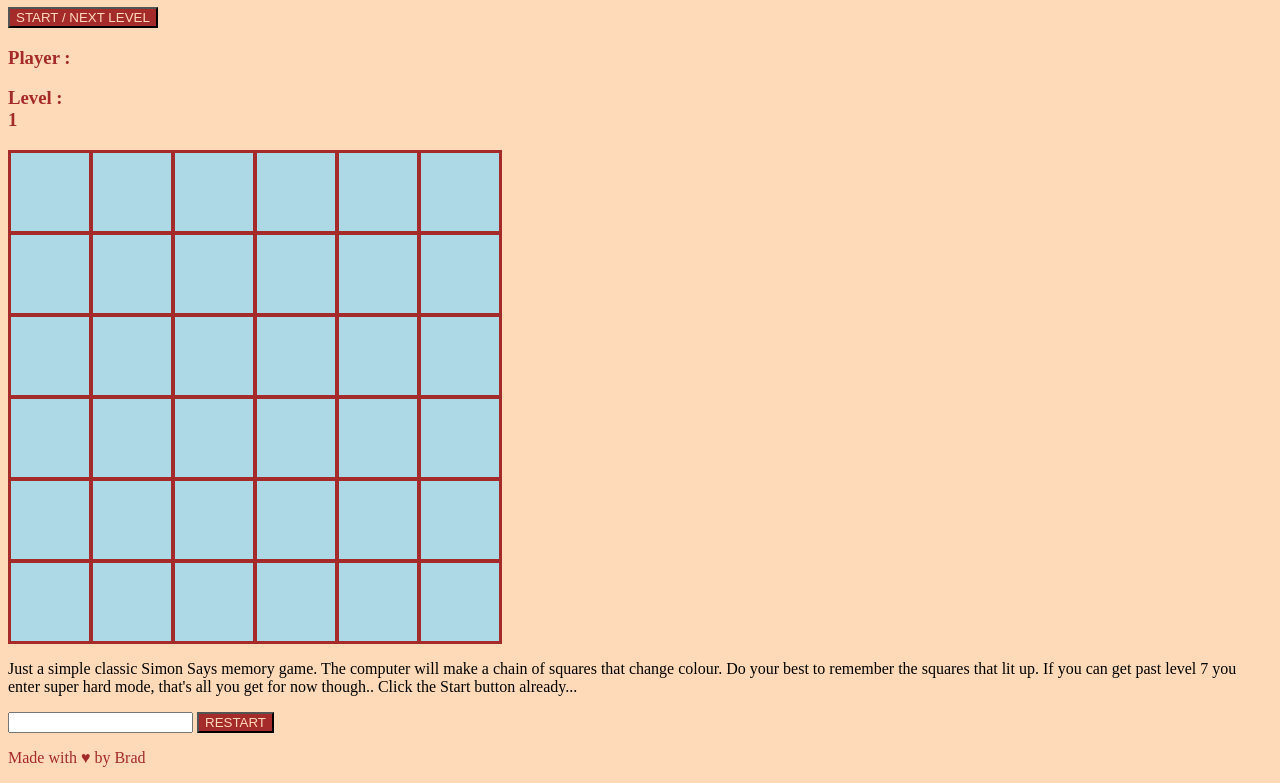
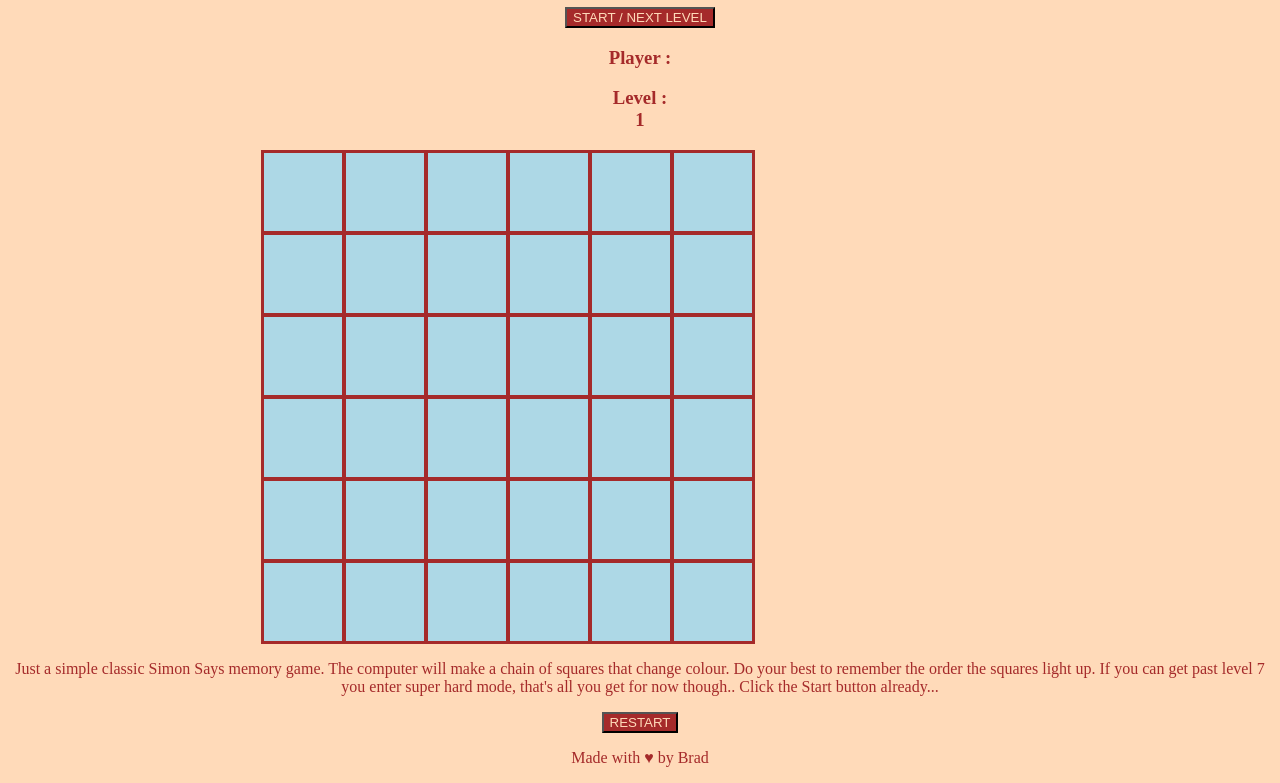
Before and after one commit to sayersb/project-1-wdi, a plain HTML site: page index.html in a window 1280 px wide. Shown: the part 73-856 px from the top of the page. Drawn offline with nearby package versions, Linux system fonts and the light colour scheme.

Commit message:
css updated to center items, unused functions deleted

```diff
--- a/index.html
+++ b/index.html
@@ -18,8 +18,8 @@
         </div>
         <div id="board">
         </div>
-            <p> Just a simple classic Simon Says memory game. The computer will make a chain of squares that change colour. Do your best to remember the squares that lit up. If you can get past level 7 you enter super hard mode, that's all you get for now though.. Click the Start button already...    </p>
-        <input type="text" id="cell-address">
+            <p> Just a simple classic Simon Says memory game. The computer will make a chain of squares that change colour. Do your best to remember the order the squares light up. If you can get past level 7 you enter super hard mode, that's all you get for now though.. Click the Start button already...    </p>
+        <!-- <input type="text" id="cell-address"> -->
         <button id="restart"> RESTART </button>
       <footer>
         <p>Made with <span>&hearts;</span> by Brad </p>
--- a/js/app.js
+++ b/js/app.js
@@ -12,10 +12,7 @@ const grid = [
 const sequence = [
   [0, 2],
   [2, 4],
-  [1, 1],
-  [4, 5],
-  [3, 3],
-  [5, 4]
+  [1, 1]
 ];
 
 const userChoice = [];
@@ -91,22 +88,13 @@ $(()=>{
   //need to check boxes clicked match sequence }
 
 
-  function userClick(){
-
-  //checkWin();
-  }
-
-  //
   // function checkWin(){
-  //   if($(this).data({x: 0, y: 2} && {x: 2, y: 4} && {x: 1, y: 1} && {x: 4, y: 5} && {x: 3, y: 3} && {x: 5, y: 4})){
-  //     alert('Woop Woop onto the next level');
-  //     //  user clicked the wrong color (end the game)
-  //     //  user entered the right color, but is not finished with the sequence (do nothing)
-  //     // user entered the right color and just completed the sequence (start a new round)
+  //  user clicked the wrong color (end the game)
+  //  user entered the right color, but is not finished with the sequence (do nothing)
+  //  user entered the right color and just completed the sequence (start a new round)
   //   }
   // }
   // checkWin();
-
 
 
 
@@ -129,20 +117,7 @@ $(()=>{
       }, 1000 * i);
       setTimeout(resetDivs, finalIndex);
     });
-
-
-
   });
-
-
-
-
-  // sequence.forEach((cell, i) => {
-  //
-  //   $('#board div').filter(function() {
-  //     return $(this).data().x === sequence[i][0] && $(this).data().y === sequence[i][1];
-  //   }).addClass('computerChoices');
-  // });
 
 
 
@@ -152,10 +127,7 @@ $(()=>{
   //   sequence = [
   //   [0, 2],
   //   [2, 4],
-  //   [1, 1],
-  //   [4, 5],
-  //   [3, 3],
-  //   [5, 4]
+  //   [1, 1]
   // ];
   //   clearGame();
   // restartGame();
--- a/scss/main.scss
+++ b/scss/main.scss
@@ -3,6 +3,7 @@
 
 body{
   background-color:peachPuff;
+  text-align:center;
 }
 
 #board{
@@ -10,6 +11,7 @@ body{
   height:492px;
   background-color:lightBlue;
   border: 1px solid brown;
+  margin-left:20%;
 }
 
 #board div {
@@ -20,10 +22,15 @@ body{
 }
 
 h1{
+  text-align:center;
   color:brown;
 }
 
 h3{
+  color:brown;
+}
+
+p{
   color:brown;
 }
 
```
Also changed, not shown: css/style.css, 1 other file.
